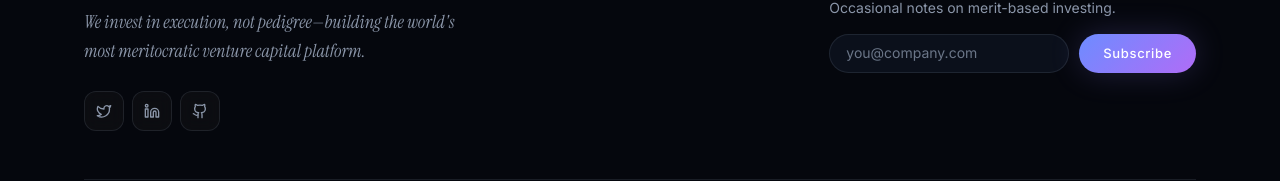
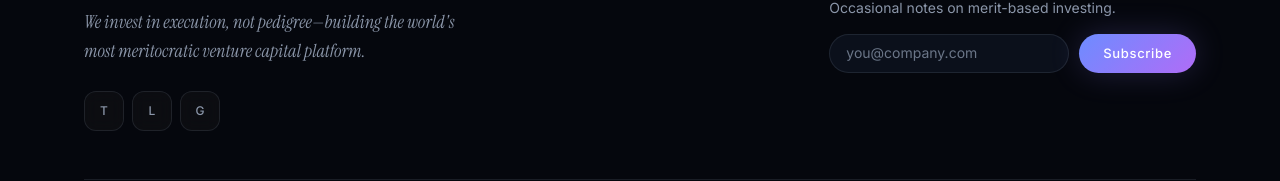
Before and after one commit to operio-dev/merit-venturess, a React (Vite) app: page / in a window 1280 px wide. Shown: the part 8308-8489 px from the top of the page. Built offline with nearby package versions, Linux system fonts and the light colour scheme.

Commit message:
Update FinalCta.tsx

```diff
--- a/src/components/FinalCta.tsx
+++ b/src/components/FinalCta.tsx
@@ -1,11 +1,10 @@
 import { useState, type FormEvent } from "react";
-import { ArrowRight, Twitter, Linkedin, Github } from "lucide-react";
+import { ArrowRight } from "lucide-react";
 import Reveal from "./Reveal";
 
 export function Logo() {
   return (
     <a href="#top" className="flex items-center gap-2.5">
-      {/* Rimossa la M come richiesto, font a 15px come Lovable */}
       <span className="font-display text-[15px] font-semibold tracking-tight text-fg">
         Merit Ventures
       </span>
@@ -26,7 +25,9 @@ function Newsletter() {
   return (
     <div className="max-w-sm">
       <p className="font-display text-[15px] font-medium text-fg">Stay in the loop</p>
-      <p className="mt-1.5 text-sm text-muted">Occasional notes on merit-based investing.</p>
+      <p className="mt-1.5 text-sm text-muted">
+        Occasional notes on merit-based investing.
+      </p>
 
       <form onSubmit={onSubmit} className="mt-4 flex flex-col gap-2.5 sm:flex-row">
         <input
@@ -38,6 +39,7 @@ function Newsletter() {
           className="w-full rounded-full border border-line bg-panel px-4 py-2 text-sm text-fg placeholder:text-muted-2 focus:border-[rgba(76,141,255,0.4)] focus:outline-none sm:max-w-[240px]"
           aria-label="Email address"
         />
+
         <button
           type="submit"
           className="btn-grad shrink-0 rounded-full px-5 py-2 text-sm font-medium transition-colors"
@@ -52,17 +54,18 @@ function Newsletter() {
 export default function FinalCta() {
   return (
     <>
-      {/* Sezione Apply CTA proporzionata come Lovable */}
+      {/* CTA */}
       <section id="apply" className="relative py-24 sm:py-32 text-center overflow-hidden">
         <div className="mx-auto max-w-4xl px-5">
           <Reveal>
             <h2 className="font-display text-3xl font-semibold leading-tight tracking-tight text-[#e6ebf4] sm:text-5xl max-w-2xl mx-auto">
               Build something people want. We'll notice.
             </h2>
+
             <p className="mx-auto mt-5 max-w-lg text-lg text-muted">
               No intro. No pedigree. Just your work and the evidence behind it.
             </p>
-            {/* Bottone arrotondato a cerchio e testo più leggero */}
+
             <div className="mt-9 flex justify-center">
               <a
                 href="mailto:apply@meritventures.com"
@@ -76,31 +79,29 @@ export default function FinalCta() {
         </div>
       </section>
 
-      {/* Footer Griglia completo */}
+      {/* Footer */}
       <footer className="relative border-t border-line">
         <div className="mx-auto max-w-6xl px-5 pb-14">
           <div className="grid gap-10 border-t border-line pt-14 md:grid-cols-[1.4fr_1fr]">
+
             <div className="max-w-sm text-left">
               <Logo />
+
               <p className="mt-4 font-serif text-lg italic leading-relaxed text-muted">
                 We invest in execution, not pedigree—building the world's most meritocratic
                 venture capital platform.
               </p>
 
-              {/* Icone Social con le dimensioni esatte di Lovable (size-4 = 16px) */}
+              {/* Social icons SAFE (no lucide issues) */}
               <div className="mt-6 flex gap-2">
-                {[
-                  { Icon: Twitter, href: "#" },
-                  { Icon: Linkedin, href: "#" },
-                  { Icon: Github, href: "#" },
-                ].map(({ Icon, href }, i) => (
+                {["T", "L", "G"].map((label, i) => (
                   <a
                     key={i}
-                    href={href}
+                    href="#"
                     aria-label="Social link"
-                    className="border border-line bg-zinc-900/40 backdrop-blur-sm grid size-10 place-items-center rounded-xl text-muted hover:text-fg transition-colors duration-200"
+                    className="border border-line bg-zinc-900/40 backdrop-blur-sm grid size-10 place-items-center rounded-xl text-muted hover:text-fg transition-colors"
                   >
-                    <Icon size={16} />
+                    <span className="text-xs font-medium">{label}</span>
                   </a>
                 ))}
               </div>
@@ -111,13 +112,13 @@ export default function FinalCta() {
             </div>
           </div>
 
-          {/* Barra dei diritti e link aggiuntivi presi dall'ultimo blocco Lovable */}
           <div className="mt-12 flex flex-col items-center justify-between gap-4 border-t border-line pt-8 text-xs text-muted sm:flex-row">
             <p>© {new Date().getFullYear()} Merit Ventures. All rights reserved.</p>
+
             <div className="flex gap-6">
-              <a href="#" className="transition-colors hover:text-fg">Privacy</a>
-              <a href="#" className="transition-colors hover:text-fg">Terms</a>
-              <a href="#faq" className="transition-colors hover:text-fg">FAQ</a>
+              <a href="#" className="hover:text-fg">Privacy</a>
+              <a href="#" className="hover:text-fg">Terms</a>
+              <a href="#faq" className="hover:text-fg">FAQ</a>
             </div>
           </div>
         </div>
```
